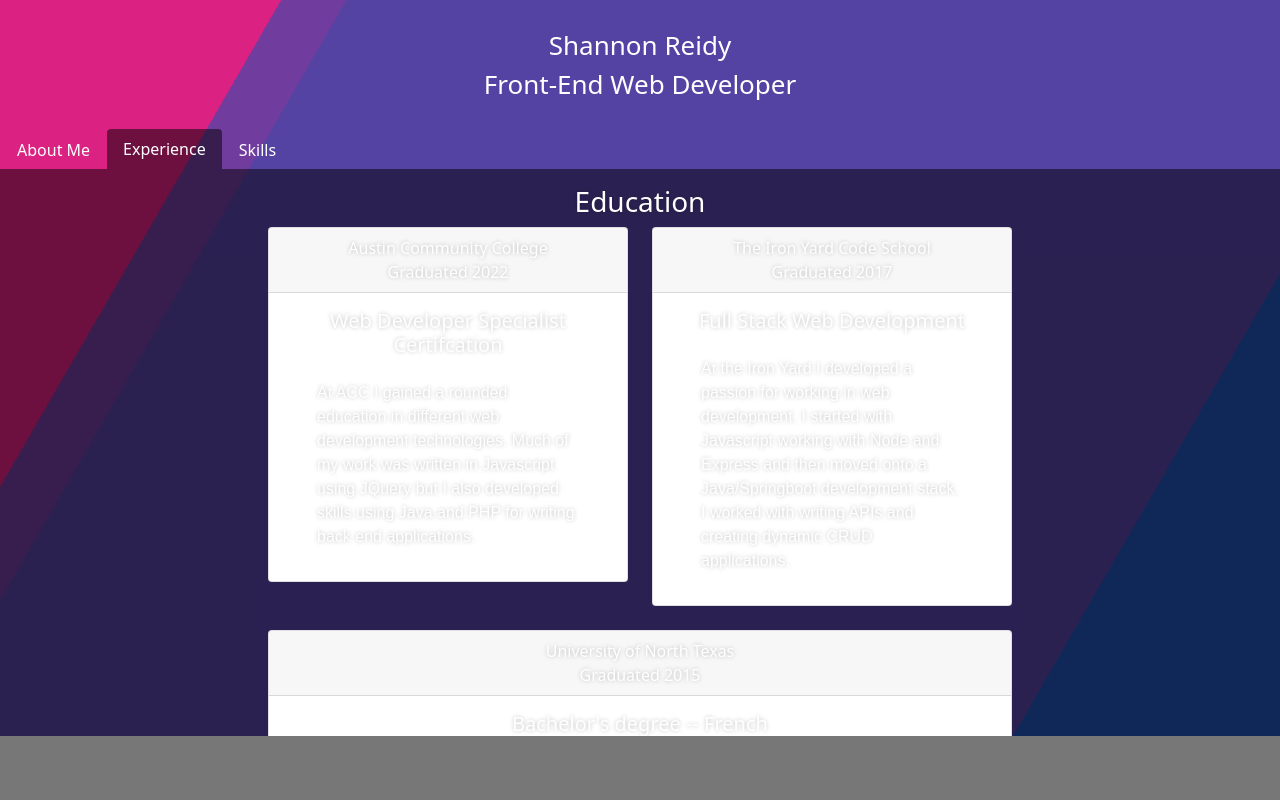
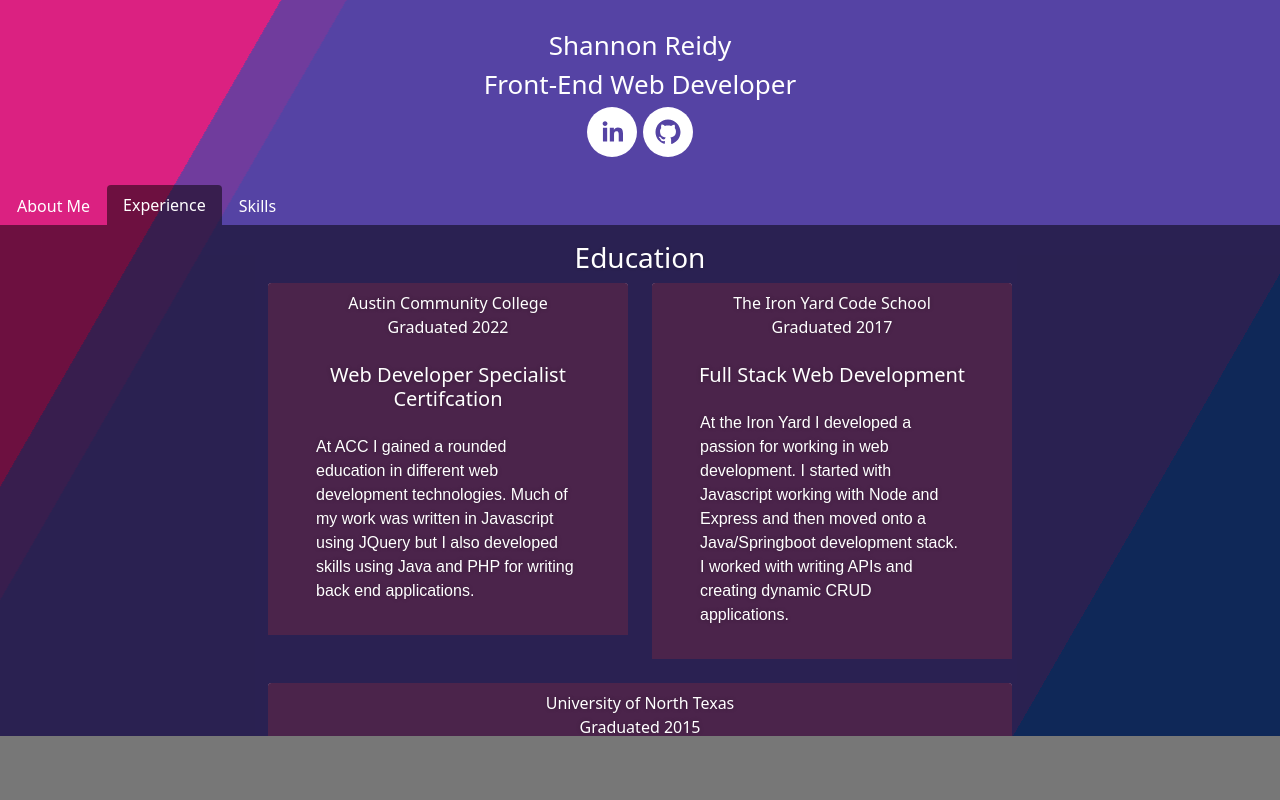
Before and after one commit to FlanaganReidy/FlanaganReidy.github.io, a React (Create React App) app: page / in a window 1280 px wide. Both pictures are taken after a click on the tab "Experience". Shown: the top 800 px of the page. Built offline with nearby package versions, Linux system fonts and the light colour scheme.

Commit message:
more styling!

```diff
--- a/package.json
+++ b/package.json
@@ -12,6 +12,7 @@
     "react-bootstrap": "^2.4.0",
     "react-dom": "^17.0.2",
     "react-scripts": "5.0.0",
+    "react-social-icons": "^5.15.0",
     "web-vitals": "^2.1.4"
   },
   "scripts": {
--- a/public/index.html
+++ b/public/index.html
@@ -14,7 +14,6 @@
       manifest.json provides metadata used when your web app is installed on a
       user's mobile device or desktop. See https://developers.google.com/web/fundamentals/web-app-manifest/
     -->
-    <link rel="manifest" href="%PUBLIC_URL%/manifest.json" />
     <!--
       Notice the use of %PUBLIC_URL% in the tags above.
       It will be replaced with the URL of the `public` folder during the build.
--- a/src/App.css
+++ b/src/App.css
@@ -12,6 +12,9 @@
   font-size: calc(10px + 2vmin);
   color: white;
   padding: 2%;
+}
+.social-icon{
+  margin: 3px;
 }
 .nav{
   margin-bottom: -1px !important;
@@ -61,12 +64,31 @@
 .tab-content{
   height: 100%;
 }
+
+.card{
+  border: hidden !important;
+
+}
+.card>.card-header, .card>.card-body{
+  background-color:rgb(75,36,75);
+  border:hidden;
+
+}
+.card-header:first-child{
+  border-bottom: hidden;
+}
 .tab-content>.active{
   padding-top: 1rem;
   color: white;
   background-color: rgba(0, 0, 0, 0.5);
   text-shadow:0 0 .25em rgba(0,0,0,.25);
   height: 100% !important;
+}
+.workContainer>h3{
+  color: white;
+}
+.workContainer .body-text, .workContainer{
+  color:white;
 }
 .footer{
   background-color: #777777;
--- a/src/App.js
+++ b/src/App.js
@@ -5,7 +5,7 @@ import Work from './Work.js';
 import Tab from 'react-bootstrap/Tab';
 import Tabs from 'react-bootstrap/Tabs';
 import Profile from './Profile.js';
-import Contact from './Links.js';
+import Contact from './Contact.js';
 import ThemeProvider from 'react-bootstrap/ThemeProvider'
 import  Footer  from './Footer.js';
 
--- /dev/null
+++ b/src/Contact.js
@@ -0,0 +1,13 @@
+import Button from 'react-bootstrap/Button';
+import { Container } from "react-bootstrap";
+import {SocialIcon} from 'react-social-icons'
+
+function Contact(){
+    return(
+        <Container >
+            <SocialIcon bgColor="white" url="https://www.linkedin.com/in/shannon-reidy-943676152/" />
+            <SocialIcon bgColor="white" url="https://github.com/FlanaganReidy"/>
+        </Container>
+    );
+}
+export default Contact;
--- a/src/Header.js
+++ b/src/Header.js
@@ -1,5 +1,6 @@
 import logo from './logo.svg';
 import {Row, Col} from 'react-bootstrap';
+import Contact from './Contact';
 function Header(){
     return (
 
@@ -10,6 +11,7 @@ function Header(){
             <Row className='title-header'>
                 <Col>Shannon Reidy</Col>
                 <Col>Front-End Web Developer</Col>
+                <Contact />
             </Row>
       </header>
     );
--- a/src/Links.js
+++ /dev/null
@@ -1,12 +0,0 @@
-import Button from 'react-bootstrap/Button';
-import { Container } from "react-bootstrap";
-
-function Contact(){
-    return(
-        <Container >
-            <Button className = "buttonLink" href="https://www.linkedin.com/in/shannon-reidy-943676152/">LinkedIn</Button>
-            <Button className = "buttonLink" href="https://github.com/FlanaganReidy">Github Profile</Button>
-        </Container>
-    );
-}
-export default Contact;
--- a/src/Profile.js
+++ b/src/Profile.js
@@ -2,11 +2,11 @@ import { Container } from "react-bootstrap";
 import profilepic from "./Profile.jpg";
 import Image from 'react-bootstrap/Image';
 import { Row,Col } from "react-bootstrap";
-import Contact from "./Links.js";
+import Contact from "./Contact.js";
 
 function Profile(){
     return(
-        <Container className="profile-container">
+        <Container className="profile-containerthat a">
             <Row>
                 <Col  md={6} className="profile-text">
                     <h3 className="title-text">
@@ -22,7 +22,6 @@ function Profile(){
                 </Col>
                 <Col  md={6}>
                     <Image src={profilepic} rounded alt="It's me!" className="profilePic"/>
-                    <Contact />
                 </Col>
 
             </Row>
--- a/src/Work.js
+++ b/src/Work.js
@@ -6,7 +6,7 @@ function Work (){
             <h3>Education</h3>
             <Row>
             <Col md={6}>
-            <Card>
+            <Card className='info-card'>
                 <Card.Header>Austin Community College <br/> Graduated 2022</Card.Header>
                 <Card.Body>
                     <Card.Title>Web Developer Specialist Certifcation</Card.Title>
@@ -17,7 +17,7 @@ function Work (){
                 </Card.Body>
             </Card>
             </Col>
-            <Col md={6}><Card>
+            <Col md={6}><Card className='info-card'>
                 <Card.Header>The Iron Yard Code School <br/> Graduated 2017</Card.Header>
                 <Card.Body>
                     <Card.Title>Full Stack Web Development</Card.Title>
@@ -31,7 +31,7 @@ function Work (){
         <br/>
         <Row>
             <Col md={12}>
-            <Card>
+            <Card className='info-card'>
                 <Card.Header>University of North Texas <br/> Graduated 2015</Card.Header>
                 <Card.Body>
                     <Card.Title>Bachelor's degree -- French</Card.Title>
@@ -47,7 +47,7 @@ function Work (){
             <h3>Work Experience</h3>
         <Row>
             <Col md={6}>
-            <Card>
+            <Card className='info-card'>
                 <Card.Header>Indeed - 2021-Present</Card.Header>
                 <Card.Body>
                     <Card.Title>GPC Operations Specialist</Card.Title>
@@ -57,7 +57,7 @@ function Work (){
                 </Card.Body>
             </Card>
             </Col>
-            <Col md={6}><Card>
+            <Col md={6}><Card className='info-card'>
                 <Card.Header>Stitch Fix - 2017-2021</Card.Header>
                 <Card.Body>
                     <Card.Title>Agent III</Card.Title>
@@ -74,7 +74,7 @@ function Work (){
         <br />
         <Row>
             <Col md={6}>
-            <Card>
+            <Card className='info-card'>
                 <Card.Header>Vernoux-Chevalier Family - 2016-2017</Card.Header>
                 <Card.Body>
                     <Card.Title>Au Pair</Card.Title>
@@ -85,7 +85,7 @@ function Work (){
                 </Card.Body>
             </Card>
             </Col>
-            <Col md={6}><Card>
+            <Col md={6}><Card className='info-card'>
                 <Card.Header>More Fun Game Center - 2015-2016</Card.Header>
                 <Card.Body>
                     <Card.Title>Sales Representative</Card.Title>
```
Also changed, not shown: 1 other file (tests, documents, lock files or other folders).
